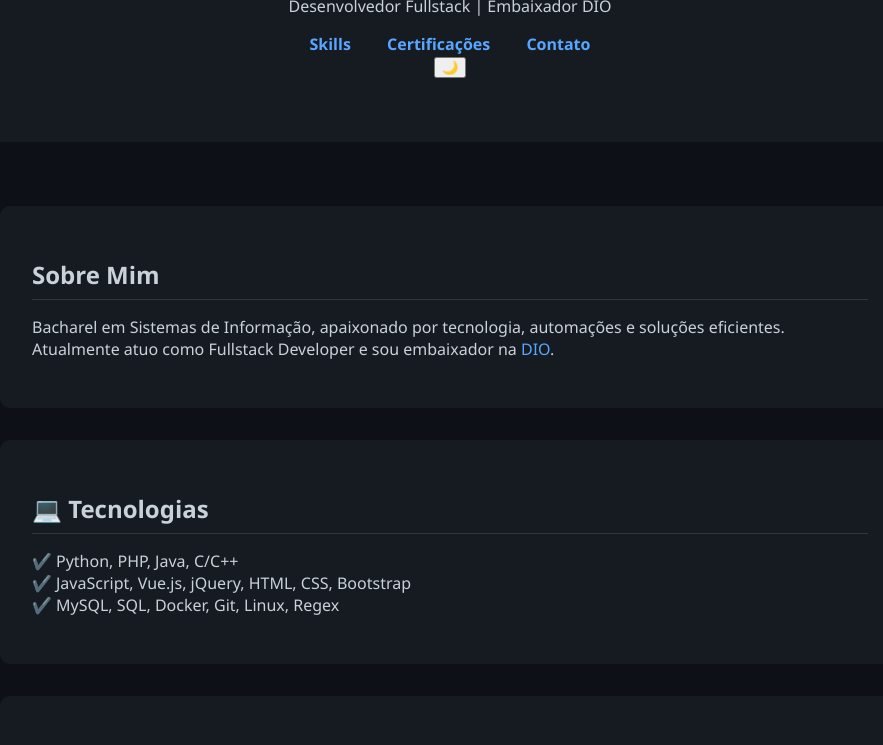
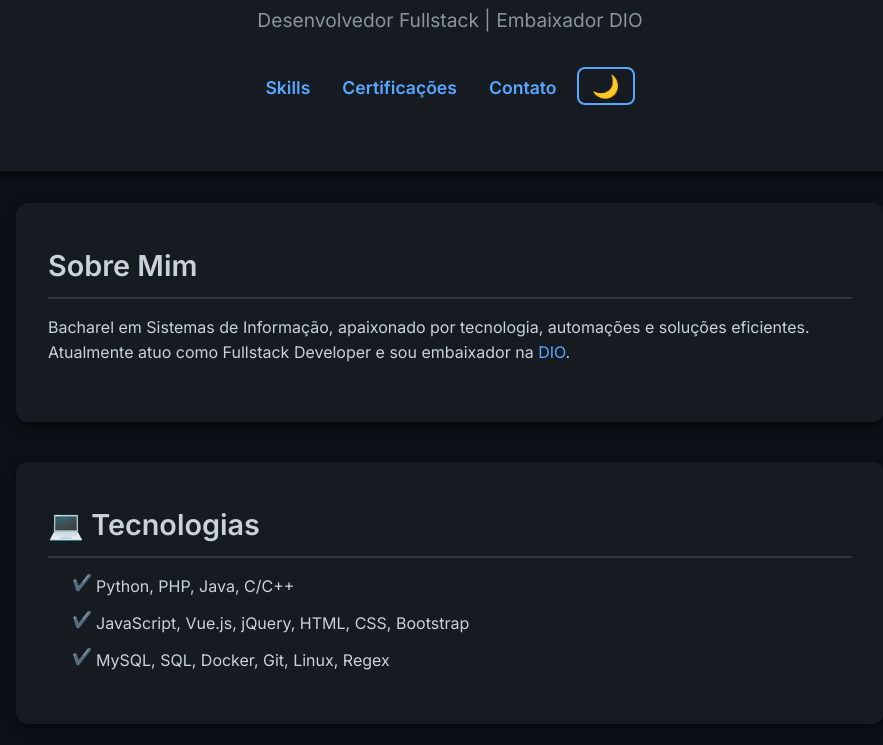
Before and after one commit to matheusfmendes/matheusfmendes.github.io, a plain HTML site: page index.html in a window 1280 px wide. Shown: the part 155-900 px from the top of the page, without its empty margins (190-1073 px from the left). Drawn offline with Linux system fonts and the light colour scheme.

Commit message:
Update style.css

```diff
--- a/style.css
+++ b/style.css
@@ -1,54 +1,179 @@
+@import url('https://fonts.googleapis.com/css2?family=Inter:wght@400;600&display=swap');
+
+:root {
+  --color-bg: #0d1117;
+  --color-bg-section: #161b22;
+  --color-text: #c9d1d9;
+  --color-link: #58a6ff;
+  --color-link-hover: #1f6feb;
+  --color-border: #30363d;
+  --color-shadow: rgba(0,0,0,0.6);
+}
+
+* {
+  box-sizing: border-box;
+}
+
 body {
-  font-family: 'Segoe UI', sans-serif;
+  font-family: 'Inter', 'Segoe UI', Tahoma, Geneva, Verdana, sans-serif;
   margin: 0;
-  background: #0d1117;
-  color: #c9d1d9;
+  background-color: var(--color-bg);
+  color: var(--color-text);
+  line-height: 1.6;
+  -webkit-font-smoothing: antialiased;
+  -moz-osx-font-smoothing: grayscale;
+  transition: background-color 0.4s ease, color 0.4s ease;
 }
 
 a {
-  color: #58a6ff;
+  color: var(--color-link);
   text-decoration: none;
+  transition: color 0.3s ease;
+}
+
+a:hover,
+a:focus {
+  color: var(--color-link-hover);
+  outline: none;
 }
 
 .container {
   max-width: 900px;
-  margin: auto;
-  padding: 2rem;
+  margin: 0 auto;
+  padding: 2rem 1rem;
 }
 
 .header {
-  background: #161b22;
+  background-color: var(--color-bg-section);
+  padding: 3rem 1rem 2rem;
+  box-shadow: 0 4px 10px var(--color-shadow);
   text-align: center;
-  padding: 2rem 0;
+  transition: background-color 0.4s ease;
 }
 
-.header nav a {
-  margin: 0 1rem;
-  font-weight: bold;
+.header-container h1 {
+  font-weight: 700;
+  font-size: 2.8rem;
+  margin: 0;
 }
 
-.about, .skills, .certs, .contact {
-  background: #161b22;
-  margin: 2rem 0;
-  padding: 2rem;
-  border-radius: 10px;
+.subtitle {
+  font-weight: 500;
+  font-size: 1.2rem;
+  margin: 0.5rem 0 2rem;
+  color: #8b949e;
+}
+
+.nav-menu {
+  display: inline-flex;
+  gap: 2rem;
+  font-weight: 600;
+}
+
+.nav-menu a {
+  font-size: 1.1rem;
+  padding-bottom: 3px;
+  border-bottom: 2px solid transparent;
+  transition: border-color 0.3s ease;
+}
+
+.nav-menu a:hover,
+.nav-menu a:focus {
+  border-bottom-color: var(--color-link);
+}
+
+/* botão toggle no header */
+#theme-toggle {
+  background: none;
+  border: 2px solid var(--color-link);
+  color: var(--color-link);
+  cursor: pointer;
+  font-size: 1.4rem;
+  padding: 0.2rem 0.8rem;
+  border-radius: 8px;
+  transition: background-color 0.3s ease, color 0.3s ease;
+  margin-left: 1rem;
+  user-select: none;
+}
+
+#theme-toggle:hover,
+#theme-toggle:focus {
+  background-color: var(--color-link);
+  color: var(--color-bg);
+  outline: none;
+}
+
+.main-content .section {
+  background-color: var(--color-bg-section);
+  margin-bottom: 2.5rem;
+  padding: 2.5rem 2rem;
+  border-radius: 12px;
+  box-shadow: 0 4px 8px var(--color-shadow);
+  transition: background-color 0.4s ease, box-shadow 0.4s ease;
 }
 
 h2 {
-  border-bottom: 1px solid #30363d;
+  font-weight: 700;
+  font-size: 1.8rem;
+  margin-top: 0;
+  margin-bottom: 1rem;
+  border-bottom: 2px solid var(--color-border);
   padding-bottom: 0.5rem;
-  margin-bottom: 1rem;
 }
 
 ul {
-  list-style-type: '✔️ ';
+  list-style: none;
   padding-left: 1.5rem;
+  margin: 0;
+}
+
+ul li {
+  position: relative;
+  padding-left: 1.5rem;
+  margin-bottom: 0.7rem;
+}
+
+ul li::before {
+  content: '✔️';
+  position: absolute;
+  left: 0;
+  top: 0;
+  font-size: 1rem;
+  line-height: 1;
+  color: var(--color-link);
 }
 
 .footer {
+  background-color: var(--color-bg);
   text-align: center;
-  padding: 2rem 1rem;
+  padding: 1.5rem 1rem;
   font-size: 0.9rem;
-  background: #0d1117;
   border-top: 1px solid #21262d;
+  color: #8b949e;
+  user-select: none;
+  transition: background-color 0.4s ease, color 0.4s ease;
 }
+
+/* tema claro */
+body.light {
+  --color-bg: #f9fafb;
+  --color-bg-section: #ffffff;
+  --color-text: #222222;
+  --color-link: #0066cc;
+  --color-link-hover: #004999;
+  --color-border: #ddd;
+  --color-shadow: rgba(0, 0, 0, 0.1);
+}
+
+/* Scroll suave para âncoras */
+html {
+  scroll-behavior: smooth;
+}
+
+/* Responsividade */
+@media (max-width: 600px) {
+  .nav-menu {
+    flex-direction: column;
+    gap: 1rem;
+  }
+}
```
